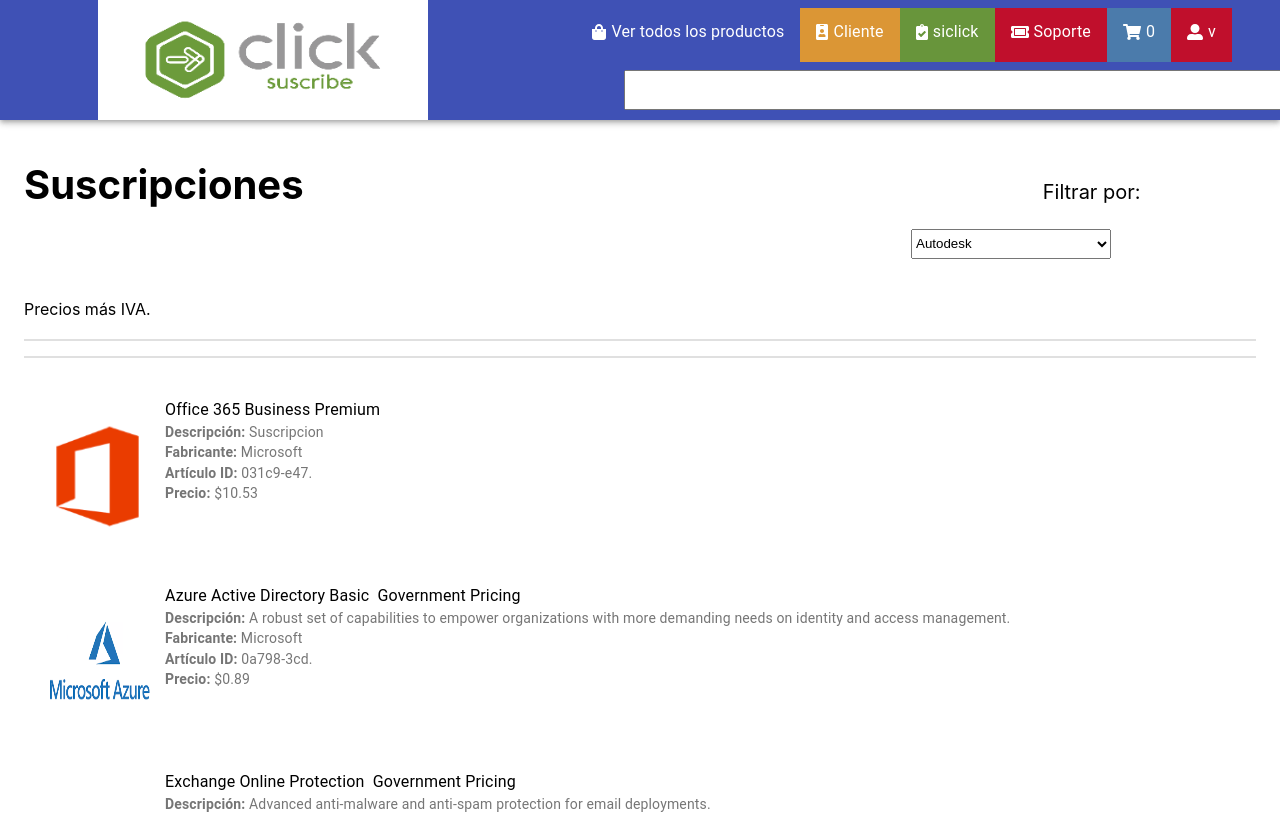
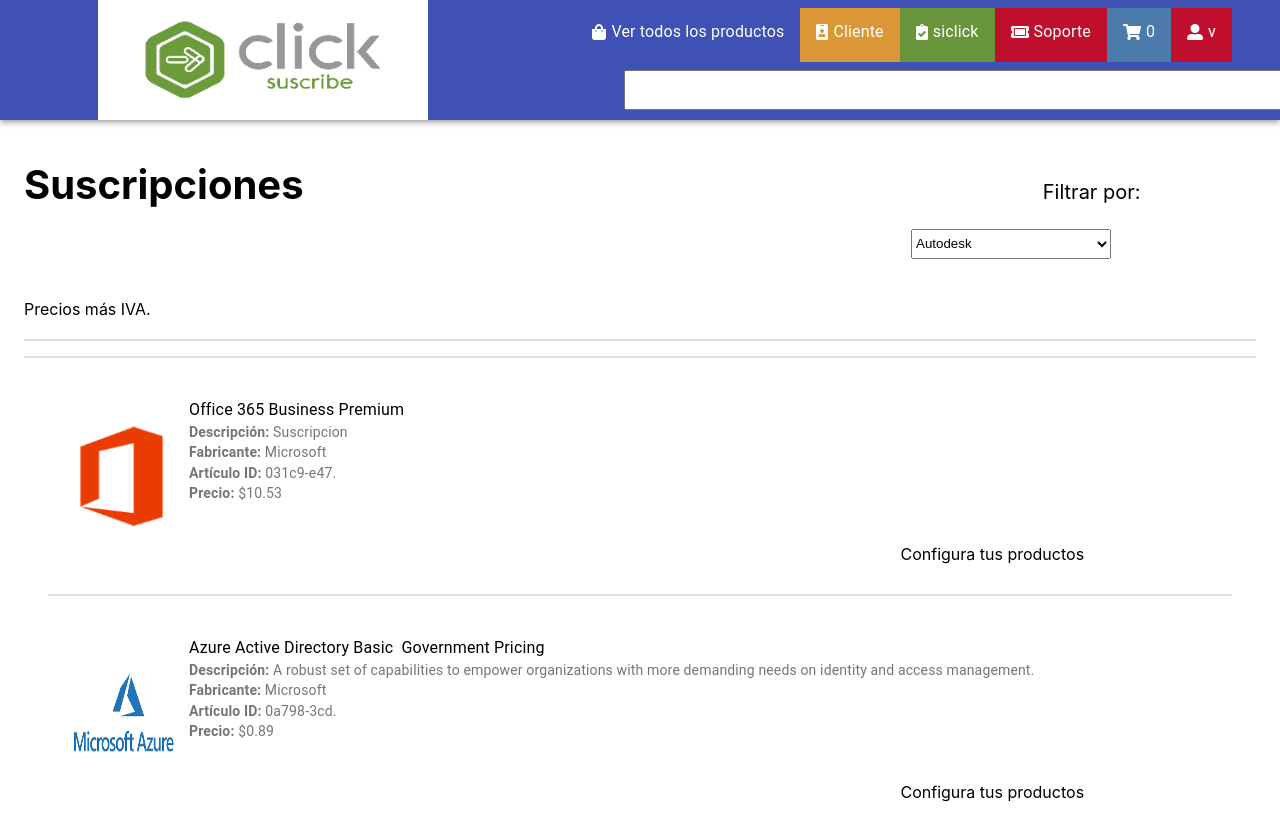
Before and after one commit to noriegagonzalez7/click-subscribe, a React (Create React App) app: page / in a window 1280 px wide. Shown: the top 814 px of the page. Built offline with nearby package versions, Linux system fonts and the light colour scheme.

Commit message:
Divider entre productos

```diff
--- a/src/App.js
+++ b/src/App.js
@@ -28,6 +28,7 @@
           <Divider style={{marginTop: "15px", height: "2px"}}></Divider>
           <List component="productos" aria-labelledby="main navigation">
                             {productos.map(({ nombre, descripcion, fabricante, id, precio, imagen }) => (
+                              <Container>
                                 <ListItem>
                                   <img src={imagen} alt="product-image" style={{display: "absolute", height:"120px", marginTop:"50px", width:"120px"}}/>
                                   <ListItemText primary={nombre} secondary={
@@ -38,6 +39,9 @@
                                     <div><strong>Precio: </strong>${precio}</div>
                                   </div>} style={{marginLeft:"5px"}}/>
                                 </ListItem>
+                                <div style={{width: "200px", marginLeft: "72%", height: "30px"}}>Configura tus productos</div>
+                                <Divider style={{marginTop: "20px", height: "2px"}}></Divider>
+                              </Container>
                             ))}
                         </List>
       </Container>
```
Also changed, not shown: 1 other file (tests, documents, lock files or other folders).
